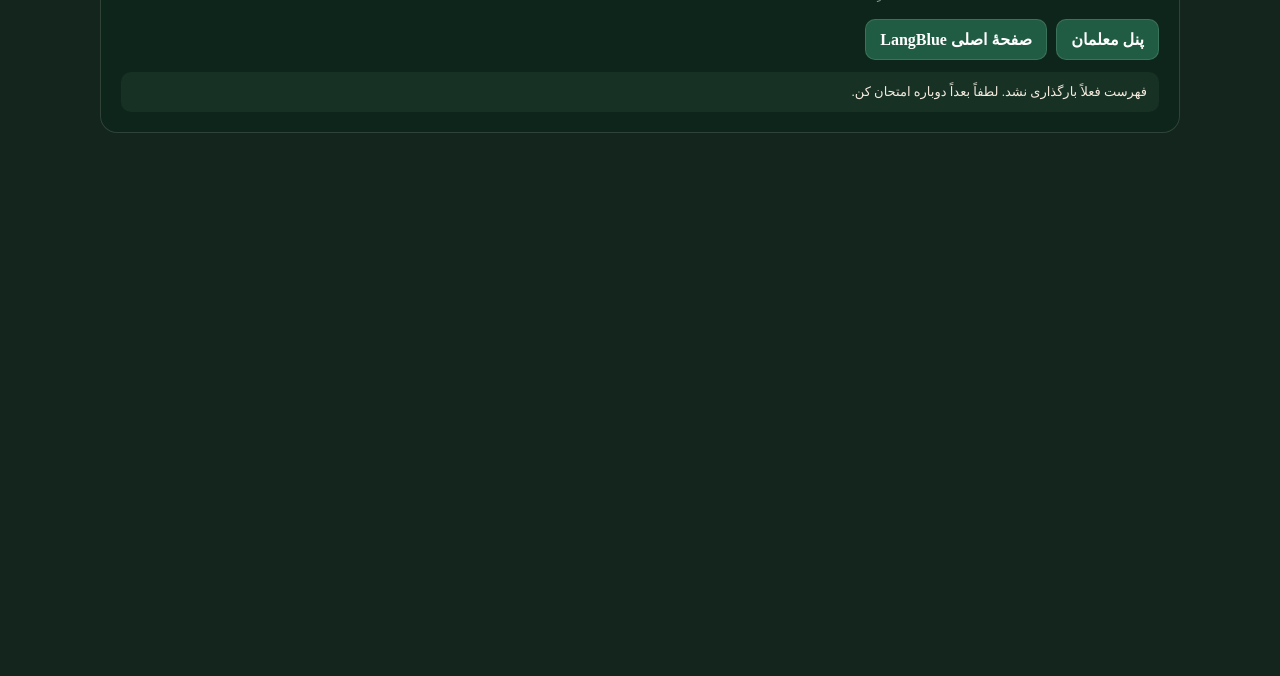
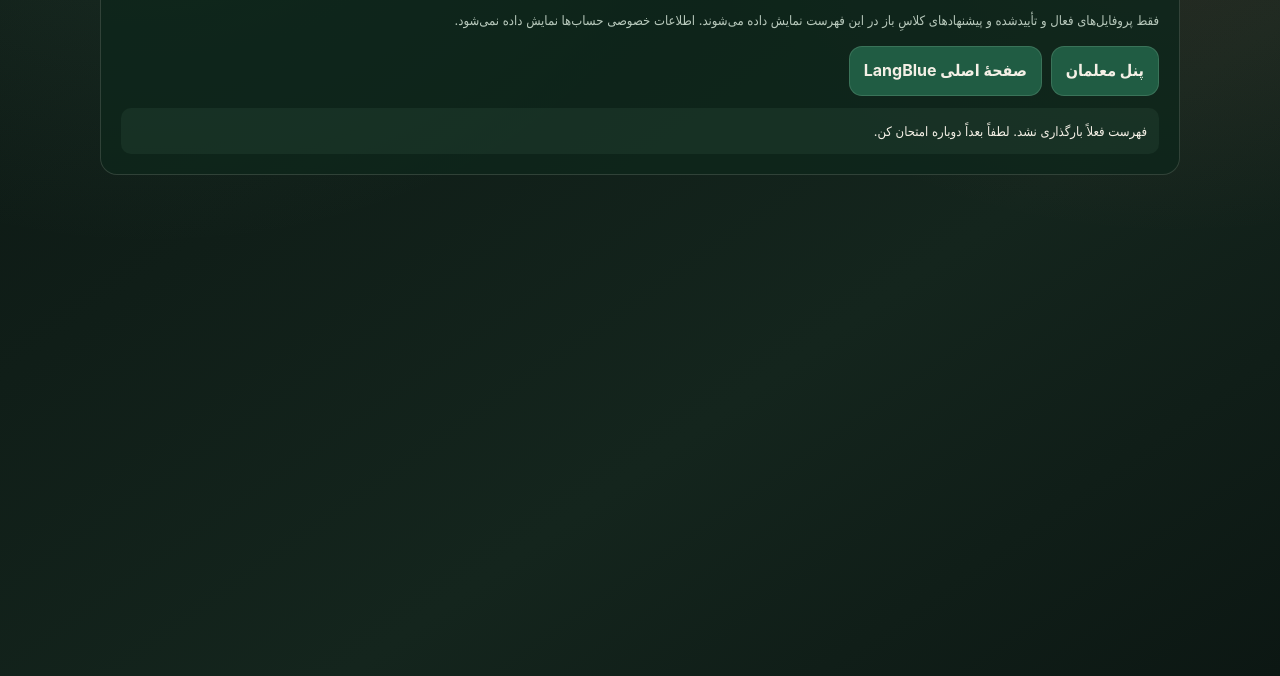
Before and after one commit to LNGBL/LNGBL.github.io, a website: page pages/teachers.html in a window 1280 px wide. Shown: the part 152-828 px from the top of the page. Before the commit the page ends 800 px from the top, so only its background shows below. Drawn offline with nearby package versions, Linux system fonts and the light colour scheme; no server answers.

Commit message:
Apply shared LangBlue design system across sections

```diff
--- a/pages/teachers.html
+++ b/pages/teachers.html
@@ -1,7 +1,8 @@
 <!doctype html>
 <html lang="fa" dir="rtl"><head><meta charset="utf-8"><meta name="viewport" content="width=device-width,initial-scale=1"><meta name="theme-color" content="#205C43"><title>فهرست معلمان | LangBlue</title><meta name="description" content="مشاهدهٔ پروفایل معلمان فعال و تأییدشده و پیشنهادهای کلاس در شبکهٔ LangBlue."><link rel="stylesheet" href="../assets/css/langblue-theme.css"><script src="https://cdn.jsdelivr.net/npm/@supabase/supabase-js@2"></script><script src="../assets/js/supabase-client.js"></script>
-<style>body{background:#14251d;color:#f4ebdd}.wrap{width:min(1080px,calc(100% - 28px));margin:28px auto 70px}.head,.teacher-card{padding:20px;border:1px solid rgba(244,235,221,.15);border-radius:17px;background:rgba(14,38,27,.82);margin-bottom:14px}.eyebrow{color:#86b99a;font-weight:800;font-size:12px}h1{font-size:clamp(28px,5vw,42px);margin:6px 0 10px}.muted{color:#c7d5c9;font-size:13px;line-height:1.9}.actions{display:flex;gap:9px;flex-wrap:wrap;margin-top:14px}.btn{display:inline-flex;padding:10px 14px;border-radius:10px;background:#205c43;color:#fff;text-decoration:none;font-weight:750;border:1px solid rgba(134,185,154,.25)}.grid{display:grid;grid-template-columns:repeat(auto-fit,minmax(270px,1fr));gap:14px}.teacher-card{margin:0}.teacher-card h2{margin:0 0 6px;font-size:21px}.portrait{width:82px;height:82px;border-radius:50%;object-fit:cover;border:2px solid #86b99a;background:#203a2d}.offer{padding:12px;margin-top:10px;border-radius:12px;background:rgba(134,185,154,.07);border:1px solid rgba(134,185,154,.16)}.offer h3{margin:0 0 4px;font-size:16px}.empty{padding:26px;text-align:center;border:1px dashed rgba(244,235,221,.22);border-radius:14px;color:#c7d5c9}.status{padding:12px;border-radius:10px;background:rgba(134,185,154,.08);margin-top:12px;font-size:13px}@media(prefers-reduced-motion:reduce){*{scroll-behavior:auto!important;transition:none!important}}</style></head>
-<body><main class="wrap">
+<style>body{background:#14251d;color:#f4ebdd}.wrap{width:min(1080px,calc(100% - 28px));margin:28px auto 70px}.head,.teacher-card{padding:20px;border:1px solid rgba(244,235,221,.15);border-radius:17px;background:rgba(14,38,27,.82);margin-bottom:14px}.eyebrow{color:#86b99a;font-weight:800;font-size:12px}h1{font-size:clamp(28px,5vw,42px);margin:6px 0 10px}.muted{color:#c7d5c9;font-size:13px;line-height:1.9}.actions{display:flex;gap:9px;flex-wrap:wrap;margin-top:14px}.btn{display:inline-flex;padding:10px 14px;border-radius:10px;background:#205c43;color:#fff;text-decoration:none;font-weight:750;border:1px solid rgba(134,185,154,.25)}.grid{display:grid;grid-template-columns:repeat(auto-fit,minmax(270px,1fr));gap:14px}.teacher-card{margin:0}.teacher-card h2{margin:0 0 6px;font-size:21px}.portrait{width:82px;height:82px;border-radius:50%;object-fit:cover;border:2px solid #86b99a;background:#203a2d}.offer{padding:12px;margin-top:10px;border-radius:12px;background:rgba(134,185,154,.07);border:1px solid rgba(134,185,154,.16)}.offer h3{margin:0 0 4px;font-size:16px}.empty{padding:26px;text-align:center;border:1px dashed rgba(244,235,221,.22);border-radius:14px;color:#c7d5c9}.status{padding:12px;border-radius:10px;background:rgba(134,185,154,.08);margin-top:12px;font-size:13px}@media(prefers-reduced-motion:reduce){*{scroll-behavior:auto!important;transition:none!important}}</style><link rel="stylesheet" href="../assets/css/langblue-design-system.css">
+</head>
+<body class="lb-design-system"><main class="wrap">
 <section class="head"><div class="eyebrow">LANGBLUE · VERIFIED TEACHERS</div><h1>فهرست معلمان و کلاس‌ها</h1><p class="muted">فقط پروفایل‌های فعال و تأییدشده و پیشنهادهای کلاسِ باز در این فهرست نمایش داده می‌شوند. اطلاعات خصوصی حساب‌ها نمایش داده نمی‌شود.</p><div class="actions"><a class="btn" href="/pages/teacher-network.html">پنل معلمان</a><a class="btn" href="/">صفحهٔ اصلی LangBlue</a></div><div id="directoryStatus" class="status" role="status">در حال بارگذاری فهرست…</div></section>
 <section id="directory" class="grid"></section>
 </main>
```
